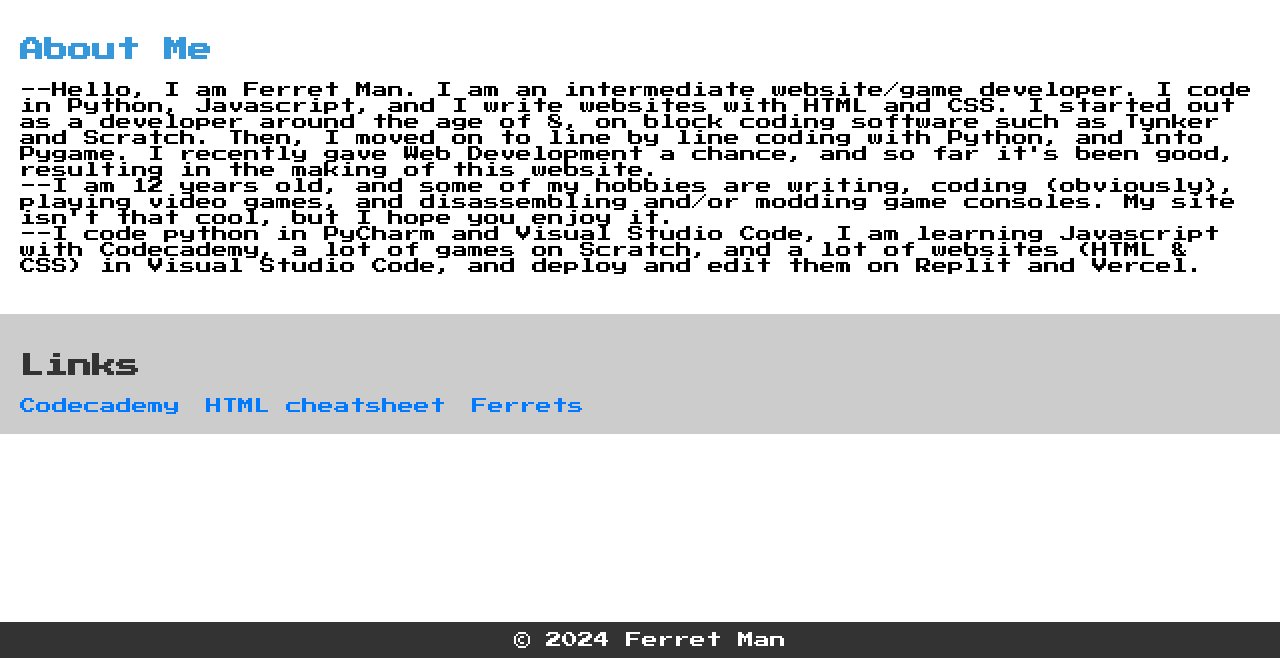
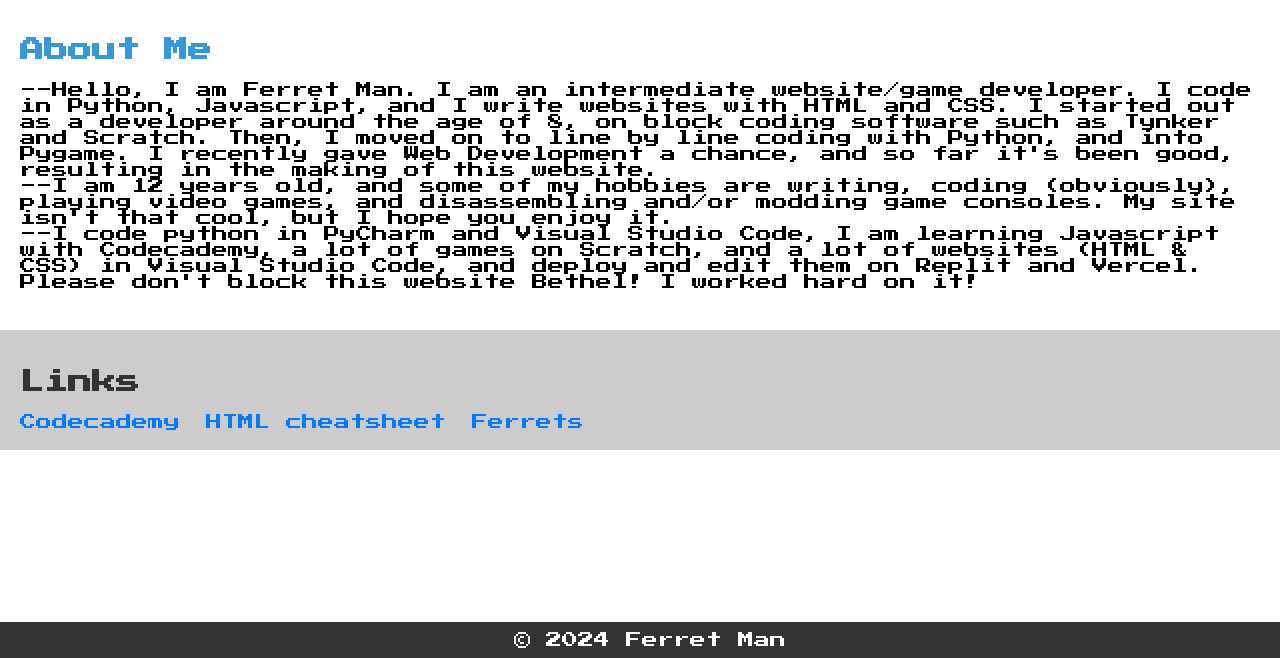
Before and after one commit to kyle22112/ferret-man, a plain HTML site: page index.html in a window 1280 px wide. Shown: the part 142-800 px from the top of the page. Drawn offline with Linux system fonts and the light colour scheme.

Commit message:
Update index.html

```diff
--- a/index.html
+++ b/index.html
@@ -44,7 +44,8 @@
             I am learning Javascript with Codecademy,
             a lot of games on Scratch, and a lot of websites
             (HTML & CSS) in Visual Studio Code, and deploy and
-            edit them on Replit and Vercel.
+            edit them on Replit and Vercel. <br>
+            Please don't block this website Bethel! I worked hard on it!
         </p>
     </section>
 
```
